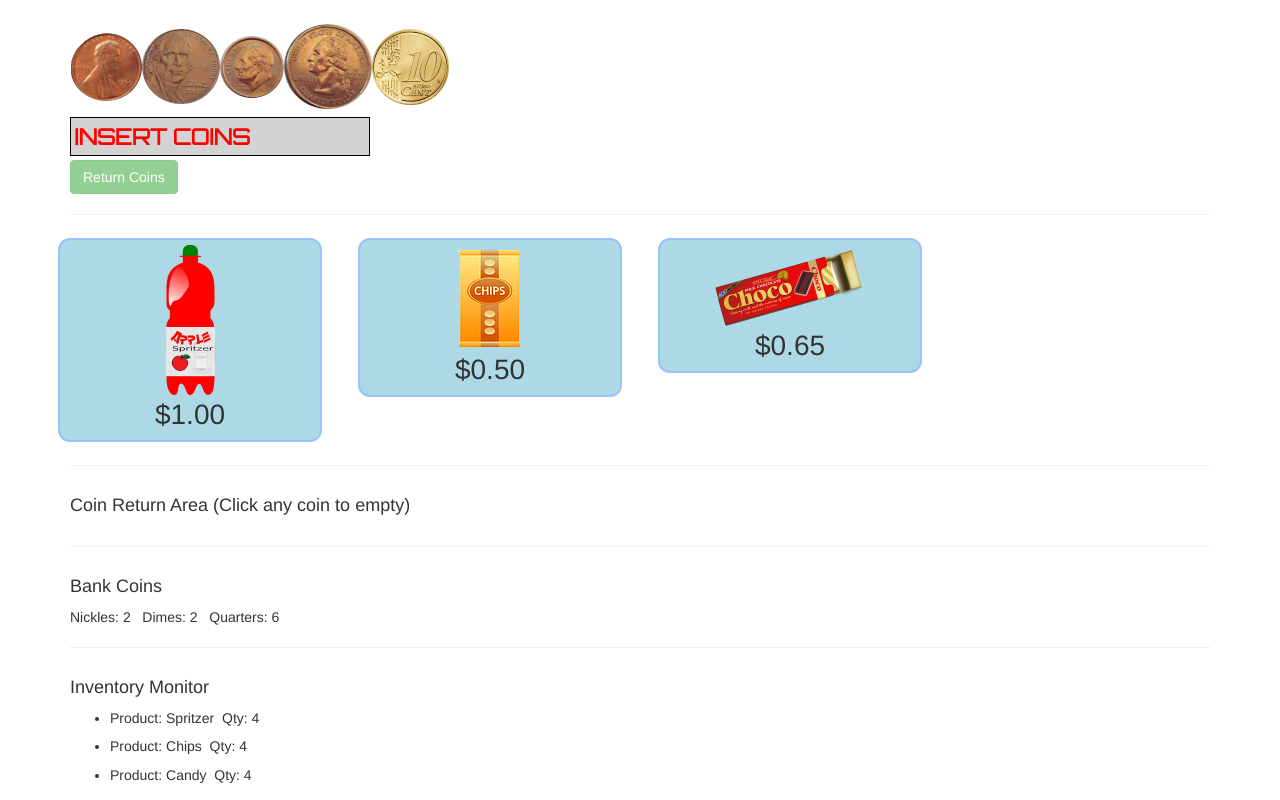
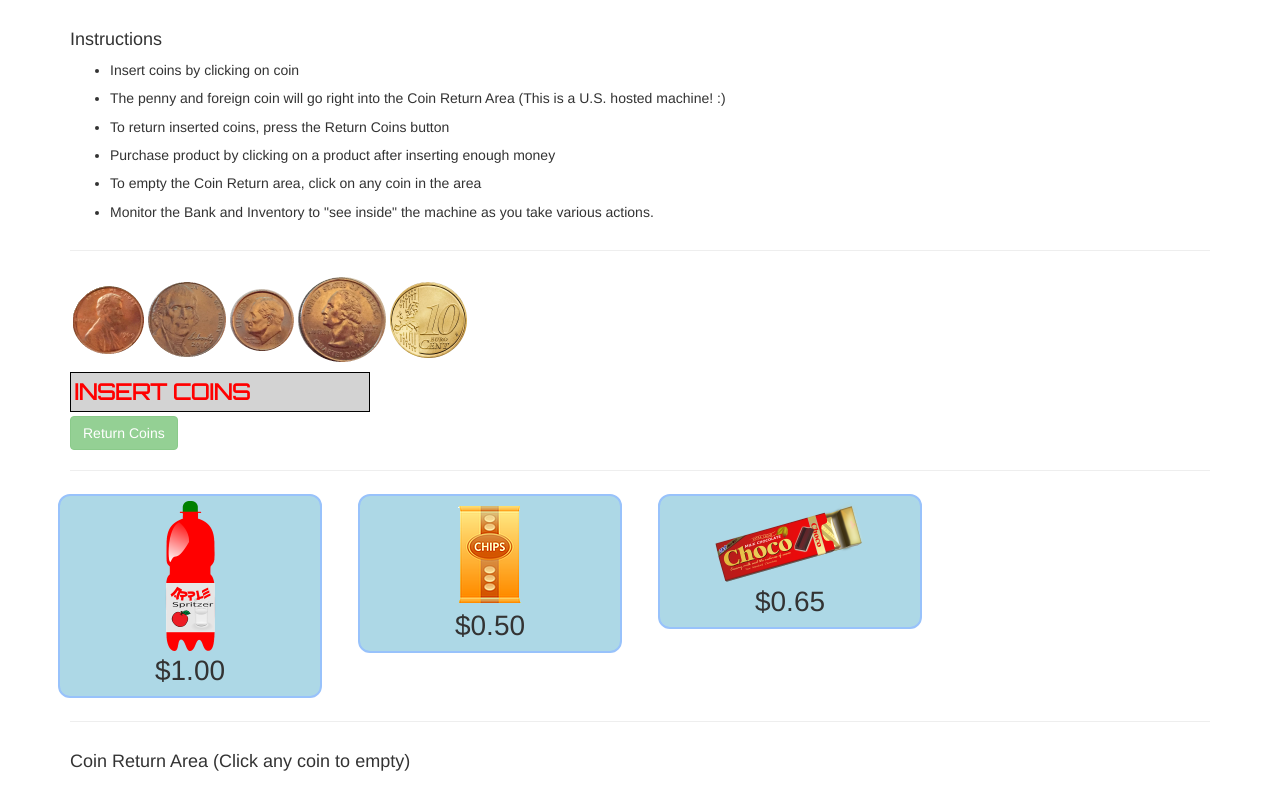
Before and after one commit to pauldubois777/VendingMachineKataA2, an Angular app: page / in a window 1280 px wide. Shown: the top 800 px of the page. Built offline with nearby package versions, Linux system fonts and the light colour scheme.

Commit message:
Added instructions to page, and made returned coins smaller.

```diff
--- a/src/app/app.component.html
+++ b/src/app/app.component.html
@@ -1,5 +1,31 @@
 <br/>
 <div class="container">
+   <div class="row">
+    <div class="col-md-12">
+      <h4>Instructions</h4>
+      <ul>
+        <li>
+          <h5>Insert coins by clicking on coin</h5>
+        </li>
+        <li>
+          <h5>The penny and foreign coin will go right into the Coin Return Area (This is a U.S. hosted machine! :)</h5>
+        </li>
+        <li>
+          <h5>To return inserted coins, press the Return Coins button</h5>
+        </li>
+        <li>
+          <h5>Purchase product by clicking on a product after inserting enough money</h5>
+        </li>
+        <li>
+          <h5>To empty the Coin Return area, click on any coin in the area</h5>
+        </li>
+        <li>
+          <h5>Monitor the Bank and Inventory to "see inside" the machine as you take various actions.</h5>
+        </li>
+      </ul>
+   </div>
+  </div>
+  <hr>
   <div class="row">
     <div class="col-md-12">
       <vmk-coin-slot></vmk-coin-slot>
--- a/src/app/components/bank-monitor/bank-monitor.component.html
+++ b/src/app/components/bank-monitor/bank-monitor.component.html
@@ -1,2 +1,2 @@
-<h4>Bank Coins</h4>
+<h4>Bank Monitor</h4>
 Nickles: {{nickles}}&nbsp;&nbsp;&nbsp;Dimes: {{dimes}}&nbsp;&nbsp;&nbsp;Quarters: {{quarters}}
--- a/src/app/components/coin-return-area/coin-return-area.component.css
+++ b/src/app/components/coin-return-area/coin-return-area.component.css
@@ -0,0 +1,6 @@
+:host >>> img {
+  max-width:35px;
+  max-height:35px;
+  width: auto;
+  height: auto;
+}
--- a/src/app/components/coin-return-area/coin-return-area.component.html
+++ b/src/app/components/coin-return-area/coin-return-area.component.html
@@ -1,2 +1,4 @@
 <h4>Coin Return Area (Click any coin to empty)</h4>
-<vmk-coin *ngFor='let coin of coinsInReturn' [coinEnum]='coin' (coinClicked)='onTakeCoins()'></vmk-coin>
+<div class='coinReturnArea'>
+  <vmk-coin *ngFor='let coin of coinsInReturn' [coinEnum]='coin' (coinClicked)='onTakeCoins()'></vmk-coin>
+</div>
--- a/src/app/components/coin/coin.component.css
+++ b/src/app/components/coin/coin.component.css
@@ -1,5 +1,6 @@
 .coin {
   cursor: pointer;
+  margin: 2px;
 }
 
 .coin:hover {
```
